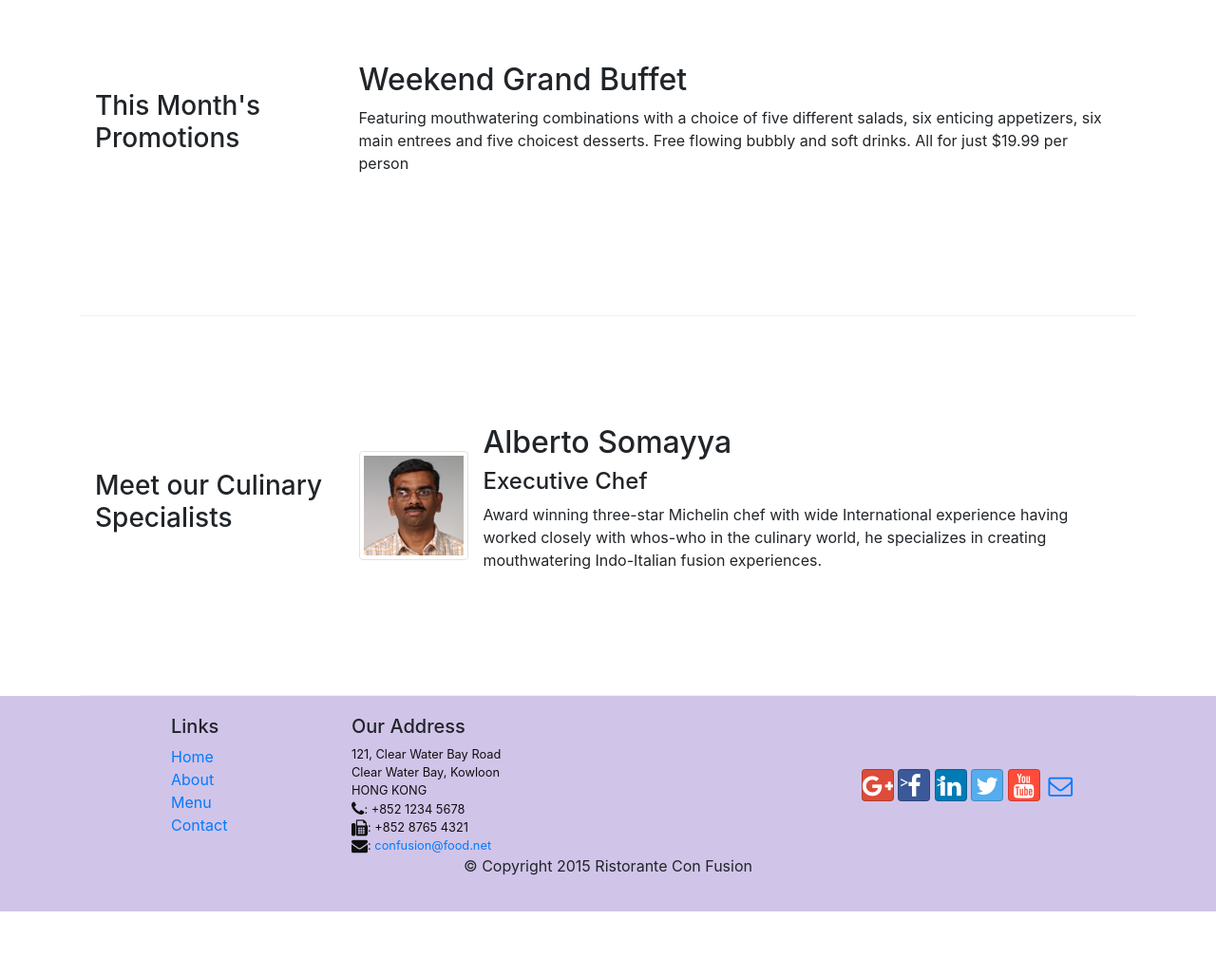
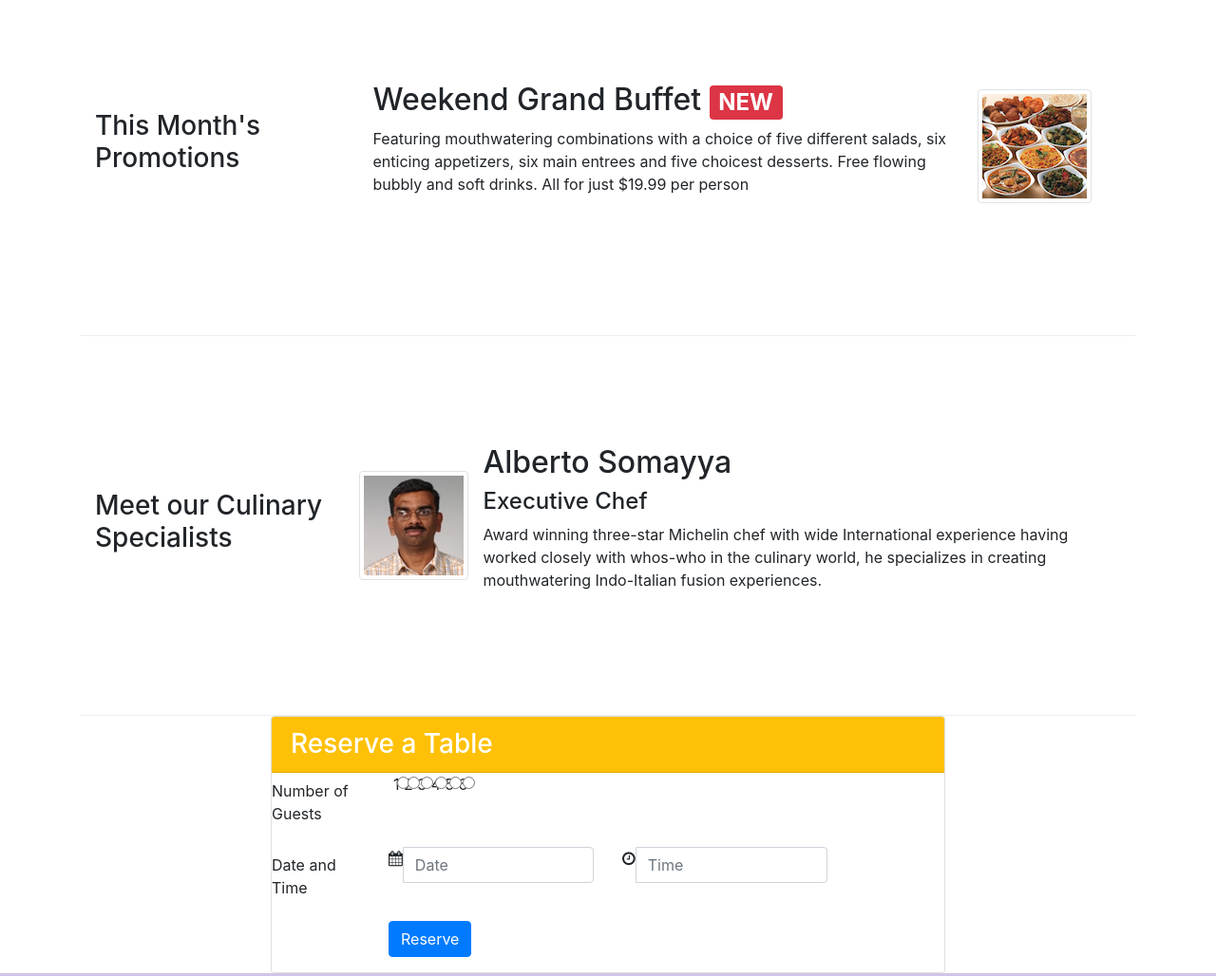
Before and after one commit to ngtvu2490/Bootstrap4, a website: page index.html in a window 1280 px wide. Shown: the part 780-1808 px from the top of the page at 95% size. Before the commit the page ends 1740 px from the top, so only its background shows below. Drawn offline with nearby package versions, Linux system fonts and the light colour scheme.

Commit message:
Assignment 2

```diff
--- a/index.html
+++ b/index.html
@@ -36,12 +36,17 @@
     <header class="jumbotron">
         <div class="container">
             <div class="row row-header">
-                <div class="col-12 col-sm-8">
+                <div class="col-12 col-sm-6">
                     <h1>Ristorante con Fusion</h1>
                     <p>We take inspiration from the World's best cuisines, and create a unique fusion experience. Our lipsmacking creations will tickle your culinary senses!</p>
                 </div>
-                <div class="col col-sm align-self-center">
+                <div class="col col-sm-3 align-self-center">
                     <img src="img/logo.png" class="img-fluid">
+                </div>
+                <div class="col col-sm-3 align-self-center">
+                    <a role="button" href="#reserveCard" class="btn btn-sm btn-block btn-warning">
+                        <strong>Reserve Table</strong>
+                    </a>
                 </div>
             </div>
         </div>
@@ -71,9 +76,17 @@
             <div class="col-sm-4 col-md-3">
                 <h3>This Month's Promotions</h3>
             </div>
-            <div class="col-sm col-md">
-                <h2>Weekend Grand Buffet</h2>
-                <p class="hidden-xs-down">Featuring mouthwatering combinations with a choice of five different salads, six enticing appetizers, six main entrees and five choicest desserts. Free flowing bubbly and soft drinks. All for just $19.99 per person </p>
+            <div class="col-sm col-md flex-last">
+                <div class="col-sm col-md flex-last">
+                    <div class="media">
+                        <div class="media-body">
+                            <h2>Weekend Grand Buffet <span class="badge badge-danger">NEW</span></h2>
+                            <p class="hidden-xs-down">Featuring mouthwatering combinations with a choice of five different salads, six enticing appetizers, six main entrees and five choicest desserts. Free flowing bubbly and soft drinks. All for just $19.99 per person </p>
+                        </div>
+                        <img class="d-flex mr-3 img-thumbnail align-self-center"
+                            src="img/buffet.png" alt="Weekend Grand Buffet">
+                    </div>
+                </div>
             </div>
         </div>
 
@@ -90,6 +103,67 @@
                         <h4>Executive Chef</h4>
                         <p class="hidden-xs-down">Award winning three-star Michelin chef with wide International experience having worked closely with whos-who in the culinary world, he specializes in creating mouthwatering Indo-Italian fusion experiences. </p>
                     </div>
+                </div>
+            </div>
+        </div>
+
+        <div class="col-xs col-sm-8 offset-2">
+            <div class="card" id="reserveCard">
+                <h3 class="card-header bg-warning text-white">Reserve a Table</h3>
+                <div class="card-block">
+                    <form>
+                        <div class="form-group row">
+                            <label for="numberofguests" class="col-md-2 col-form-label">Number of Guests</label>
+                            <div class="form-check col-md-10">
+                                <label class="form-check-label">
+                                    <input type="radio" class="form-check-input radio-inline ml-1" name="numberofguests" value="1"> 1
+                                </label>
+                                <label class="form-check-label">
+                                    <input type="radio" class="form-check-input radio-inline ml-1" name="numberofguests" value="2"> 2
+                                </label>
+                                <label class="form-check-label">
+                                    <input type="radio" class="form-check-input radio-inline ml-1" name="numberofguests" value="3"> 3
+                                </label>
+                                <label class="form-check-label">
+                                    <input type="radio" class="form-check-input radio-inline ml-1" name="numberofguests" value="4"> 4
+                                </label>
+                                <label class="form-check-label">
+                                    <input type="radio" class="form-check-input radio-inline ml-1" name="numberofguests" value="5"> 5
+                                </label>
+                                <label class="form-check-label">
+                                    <input type="radio" class="form-check-input radio-inline ml-1" name="numberofguests" value="6"> 6
+                                </label>
+                            </div>
+                        </div>
+                        <div class="form-group row">
+                            <label for="datetime" class="col-md-2 col-form-label">Date and Time</label>
+                            <div class="col-sm-4 col-md-4">
+                                <div class="input-group">
+                                    <div class="input-group-addon">
+                                        <i class="fa fa-calendar"></i>
+                                    </div>
+                                    <input type="text" class="form-control" id="date" name="date"
+                                        placeholder="Date">
+                                </div>
+                            </div>
+                            <div class="col-sm-4 col-md-4">
+                                <div class="input-group">
+                                    <div class="input-group-addon">
+                                        <i class="fa fa-clock-o"></i>
+                                    </div>
+                                    <input type="text" class="form-control" id="time" name="time"
+                                        placeholder="Time">
+                                </div>
+                            </div>
+                        </div>
+                        <div class="form-group row">
+                            <div class="offset-md-2 col-md-10">
+                                <button type="submit" class="btn btn-primary">
+                                    Reserve
+                                </button>
+                            </div>
+                        </div>
+                    </form>
                 </div>
             </div>
         </div>
```
